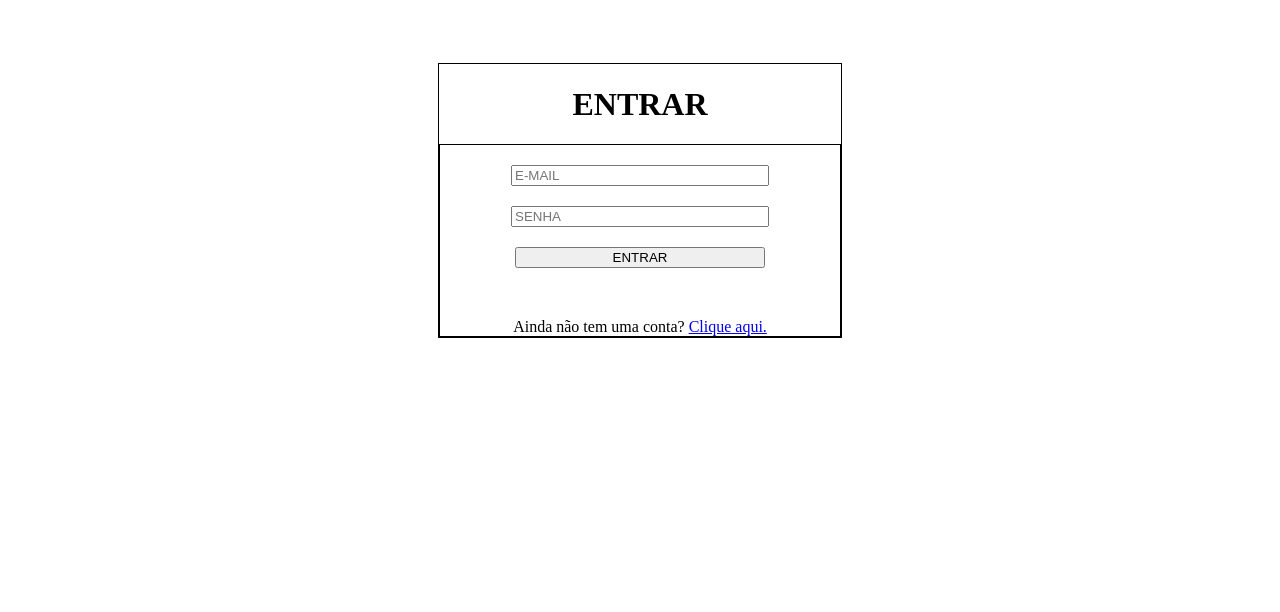
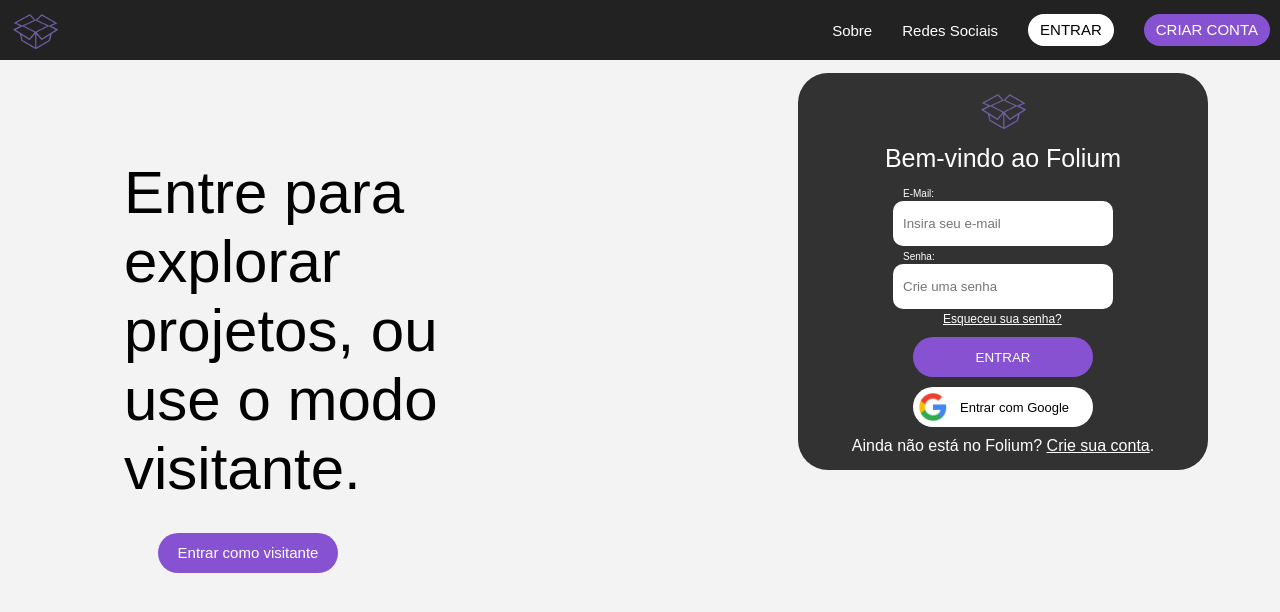
Before and after one commit to salvador-theodoro/folium, a PHP site: page /login-page.html in a window 1280 px wide. Shown: the top 612 px of the page. Run offline with PHP 8.4, Linux system fonts and the light colour scheme.

Commit message:
estilizando páginas de login e registro

```diff
--- a/index.html
+++ b/index.html
@@ -4,7 +4,8 @@
     <meta charset="UTF-8">
     <meta name="viewport" content="width=device-width, initial-scale=1.0">
     <title>Página Inicial</title>
-    <link rel="stylesheet" href="./src/css/styles.css">
+    <link rel="stylesheet" href="./src/css/global-styles.css">
+    <link rel="stylesheet" href="./src/css/home-styles.css">
 </head>
 <body>
     <header>
--- a/login-page.html
+++ b/login-page.html
@@ -4,19 +4,77 @@
     <meta charset="UTF-8">
     <meta name="viewport" content="width=device-width, initial-scale=1.0">
     <title>Entrar</title>
+    <link rel="stylesheet" href="./src/css/global-styles.css">
     <link rel="stylesheet" href="./src/css/register-login-styles.css">
 </head>
 <body>
+    <header>
+        <div class="header-content">
+            <div class="header-left-side">
+                <div class="header-logo">
+                    <img src="./src/img/icons/logo1.png" alt="">
+                </div>
+            </div>
+            <div class="header-right-side">
+                <a href="">Sobre</a>
+                <a href="">Redes Sociais</a>
+                <div class="login-page-button">
+                    <a href="login-page.html">ENTRAR</a>
+                </div>
+                <div class="register-page-button">
+                    <a href="register-page.html">CRIAR CONTA</a>
+                </div>
+            </div>
+        </div>
+    </header>
     <main>
         <div class="main-content">
-            <h1>ENTRAR</h1>
-            <div class="login-box">
-                <form action="">
-                    <input type="email" placeholder="E-MAIL"><br>
-                    <input type="password" placeholder="SENHA"><br>
-                    <input type="submit" value="ENTRAR" class="submit"><br>
-                </form>
-                <span>Ainda não tem uma conta? <a href="register-page.html">Clique aqui.</a></span>
+            <div class="main-left-side">
+                <div class="span-box">
+                    <span>Entre para explorar projetos, ou use o modo visitante.</span>
+                </div>
+                <div class="visit-button">
+                    <a href="">
+                        <span>
+                            Entrar como visitante
+                        </span>
+                    </a>
+                </div>
+            </div>
+            <div class="main-right-side">
+                <div class="form-box">
+                    <div class="form-title">
+                        <img src="./src/img/icons/logo1.png" alt="" height="60px"><br>
+                        <span>Bem-vindo ao Folium</span>
+                    </div>
+                    <form action="">
+                        <label for="email">
+                            E-Mail:
+                        </label><br>
+                        <input type="email" name="email" id="" placeholder="Insira seu e-mail" class="insert"><br>
+                        <label for="password">
+                            Senha:
+                        </label><br>
+                        <input type="password" name="password" id="" placeholder="Crie uma senha" class="insert"><br>
+                        <span>
+                            <a href="">
+                                Esqueceu sua senha?
+                            </a>
+                        </span>
+                        <div class="submit-button-box">
+                            <input type="submit" name="register-submit" id="login" value="ENTRAR" class="submit-button">
+                        </div>
+                    </form>
+                    <div class="google-button">
+                        <a href="">
+                            <img src="./src/img/icons/google-icon.png" alt="" height="30px">
+                            <span>Entrar com Google</span>
+                        </a>
+                    </div>
+                    <span class="redirect">
+                        Ainda não está no Folium? <a href="register-page.html">Crie sua conta</a>.
+                    </span>
+                </div>
             </div>
         </div>
     </main>
--- /dev/null
+++ b/src/css/global-styles.css
@@ -0,0 +1,3 @@
+body{
+    font-family: Arial, Helvetica, sans-serif;
+}
--- a/src/css/register-login-styles.css
+++ b/src/css/register-login-styles.css
@@ -1,41 +1,229 @@
 body{
+    padding-top: 55px;
+    background-color: #f3f3f3;
+}
+
+/*----------------------------------HEADER------------------------------------*/
+
+header{
+    z-index: 1000;
+    top: 0;
+    left: 0;
+    width: 100%;
+    height: 50px;
+    display: flex;
+    justify-content: space-between;
     align-items: center;
+    padding: 5px;
+    position: fixed;
+    background-color: #222222;
+}
+
+.header-content{
+    width: 100%;
+    height: 50px;
+    display: flex;
+    justify-content: space-between;
+    align-items: center;
+}
+
+.header-left-side{
+    width: 17%;
+    height: 100%;
+    display: flex;
+    align-items: center;
+}
+
+.header-logo img{
+    height: 60px;
+}
+
+.header-right-side{
+    width: fit-content;
+    height: 100%;
+    display: flex;
+    gap: 30px;
+    align-items: center;
+    justify-content: space-between;
+}
+
+.header-content a{
+    color: #fff;
+    text-decoration: none;
+    font-size: 15px;
+}
+
+.login-page-button{
+    padding: 7px 12px;
+    border-radius: 50px;
+    background-color: #fff;
+}
+
+.login-page-button a{
+    color: #000;
+}
+
+.register-page-button{
+    padding: 7px 12px;
+    border-radius: 50px;
+    background-color: #8752D2;
+    margin-right: 15px;
+}
+
+/*--------------------------MAIN--------------------------*/
+
+main{
+    width: 100%;
+    height: 100%;
+}
+
+.main-content{
+    display: flex;
+    flex-direction: row;
+}
+
+.main-left-side{
+    width: 50%;
+}
+
+.main-left-side .span-box{
+    width: 400px;
+    margin: auto;
+    margin-top: 15%;
+}
+
+.main-left-side span{
+    font-size: 60px;
+}
+
+.main-right-side{
+    width: 50%;
+}
+
+.visit-button{
+    margin: 30px 150px;
+    width: 180px;
+    height: 40px;
+    border: none;
+    border-radius: 50px;
+    background-color: #8752D2;
+    display: flex;
+    align-items: center;
+    justify-content: center;
+}
+
+.visit-button a{
+    color: #fff;
+    text-decoration: none;
+}
+
+.visit-button span{
+    font-size: 15px;
 }
 
 /*---------------------CAIXA FORMULÁRIO LOGIN/REGISTRO-----------------------*/
 
-main{
-    margin-top: 5%;
-    margin-left: auto;
-    margin-right: auto;
-    width: fit-content;
+.form-box{
+    margin: 10px 25%;
+    width: 350px;
     height: fit-content;
-    border: 1px solid;
+    border-radius: 30px;
+    display: flex;
+    flex-direction: column;
+    padding: 5px 30px 15px 30px;
+    text-align: center;
+    background-color: #323232;
+    color: #fff;
 }
 
-.main-content{
-    text-align: center;
+.form-title{
+    font-size: 25px;
+    margin-bottom: 10px;
 }
 
-.main-content h1{
+.form-box form{
+    width: fit-content;
+    margin: auto;
+    text-align: left;
 }
 
-.login-box{
-    width: 400px;
-    height: fit-content;
-    border: 1px solid;
-    margin: auto;
+.form-box label{
+    font-size: 10px;
+    margin-left: 10px;
 }
 
-.login-box input{
-    width: 250px;
-    margin-top: 20px;
+.form-box input.insert{
+    width: 200px;
+    height: 25px;
+    border: none;
+    border-radius: 10px;
+    padding: 10px;
 }
 
-.login-box input.submit{
-    margin-bottom: 50px;
+.form-box form span{
+    font-size: 12px;
+    margin-left: 50px;
 }
 
-.login-box form{
+.form-box form span a{
+    margin: auto;
+    color: #fff;
+}
+
+.submit-button-box{
     text-align: center;
+    margin-top: 10px;
 }
+
+.form-box input.submit-button{
+    width: 180px;
+    height: 40px;
+    border: none;
+    border-radius: 50px;
+    color: #fff;
+    background-color: #8752D2;
+}
+
+.form-box input.submit-button:hover{
+    cursor: pointer;
+}
+
+.google-button{
+    width: 180px;
+    height: 40px;
+    margin: auto;
+    margin-top: 10px;
+    margin-bottom: 10px;
+    border: none;
+    border-radius: 50px;
+    background-color: #fff;
+    display: flex;
+    align-items: center;
+}
+
+.google-button a{
+    width: 180px;
+    height: 30px;
+    color: #000;
+    text-decoration: none;
+    font-size: 13px;
+    display: flex;
+    align-items: center;
+    margin: 5px;
+    gap: 12px;
+}
+
+.terms{
+    margin: auto;
+    margin-bottom: 10px;
+    width: 270px;
+    font-size: 10px;
+}
+
+.terms a{
+    color: #fff;
+}
+
+.redirect a{
+    color: #fff;
+}
```
Also changed, not shown: register-page.html (+70 -12 lines), src/css/home-styles.css (renamed from src/css/styles.css), src/img/icons/google-icon.png (added).
